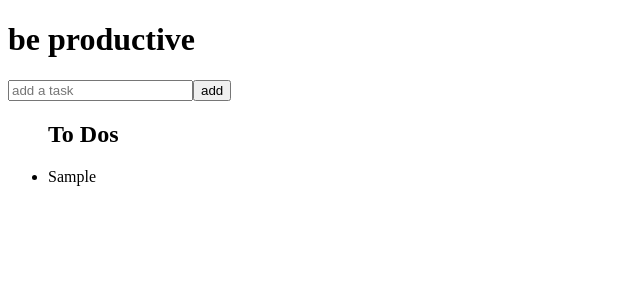
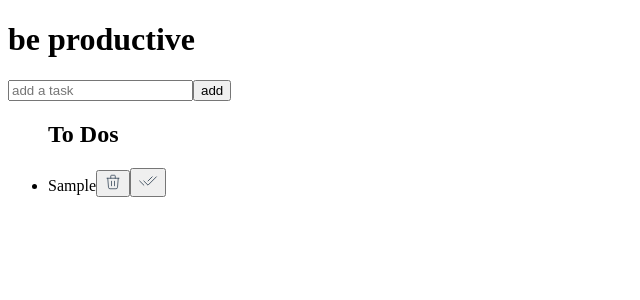
Before and after one commit to minapark127/be_productive, a React (Create React App) app: page / in a window 1280 px wide. Both pictures are taken after typing "Sample" into the empty fields and a click on the button "add". Shown: the top 300 px of the page, without its empty margins (0-640 px from the left). Built offline with nearby package versions, Linux system fonts and the light colour scheme.

Commit message:
deleting to dos

```diff
--- a/package.json
+++ b/package.json
@@ -8,7 +8,8 @@
     "@testing-library/user-event": "^7.2.1",
     "react": "^16.13.1",
     "react-dom": "^16.13.1",
-    "react-scripts": "3.4.3"
+    "react-scripts": "3.4.3",
+    "uuid": "^8.3.0"
   },
   "scripts": {
     "start": "react-scripts start",
--- a/src/App.js
+++ b/src/App.js
@@ -1,15 +1,23 @@
 import React, { useReducer, useState } from "react";
+import { v4 as uuidv4 } from "uuid";
 
 const initialState = {
   toDos: [],
 };
 
 const ADD = "add";
+const DEL = "del";
 
 const reducer = (state, action) => {
   switch (action.type) {
     case ADD:
-      return { toDos: [...state.toDos, { text: action.payload }] };
+      return {
+        toDos: [...state.toDos, { text: action.payload, id: uuidv4() }],
+      };
+    case DEL:
+      return {
+        toDos: state.toDos.filter((toDo) => toDo.id !== action.payload),
+      };
     default:
       return;
   }
@@ -44,8 +52,49 @@ function App() {
       {state.toDos.length > 0 ? (
         <ul>
           <h2>To Dos</h2>
-          {state.toDos.map((toDo, index) => (
-            <li key={index}>{toDo.text}</li>
+          {state.toDos.map((toDo) => (
+            <li key={toDo.id}>
+              <span>{toDo.text}</span>
+              <button onClick={() => dispatch({ type: DEL, payload: toDo.id })}>
+                <svg
+                  xmlns="http://www.w3.org/2000/svg"
+                  className="icon icon-tabler icon-tabler-trash"
+                  width="18"
+                  height="18"
+                  viewBox="0 0 24 24"
+                  strokeWidth="1"
+                  stroke="#2c3e50"
+                  fill="none"
+                  strokeLinecap="round"
+                  strokeLinejoin="round"
+                >
+                  <path stroke="none" d="M0 0h24v24H0z" />
+                  <line x1="4" y1="7" x2="20" y2="7" />
+                  <line x1="10" y1="11" x2="10" y2="17" />
+                  <line x1="14" y1="11" x2="14" y2="17" />
+                  <path d="M5 7l1 12a2 2 0 0 0 2 2h8a2 2 0 0 0 2 -2l1 -12" />
+                  <path d="M9 7v-3a1 1 0 0 1 1 -1h4a1 1 0 0 1 1 1v3" />
+                </svg>
+              </button>
+              <button>
+                <svg
+                  xmlns="http://www.w3.org/2000/svg"
+                  className="icon icon-tabler icon-tabler-checks"
+                  width="20"
+                  height="20"
+                  viewBox="0 0 24 24"
+                  strokeWidth="1"
+                  stroke="#2c3e50"
+                  fill="none"
+                  strokeLinecap="round"
+                  strokeLinejoin="round"
+                >
+                  <path stroke="none" d="M0 0h24v24H0z" />
+                  <path d="M7 12l5 5l10 -10" />
+                  <path d="M2 12l5 5m5 -5l5 -5" />
+                </svg>
+              </button>
+            </li>
           ))}
         </ul>
       ) : null}
```
Also changed, not shown: 1 other file (tests, documents, lock files or other folders).
